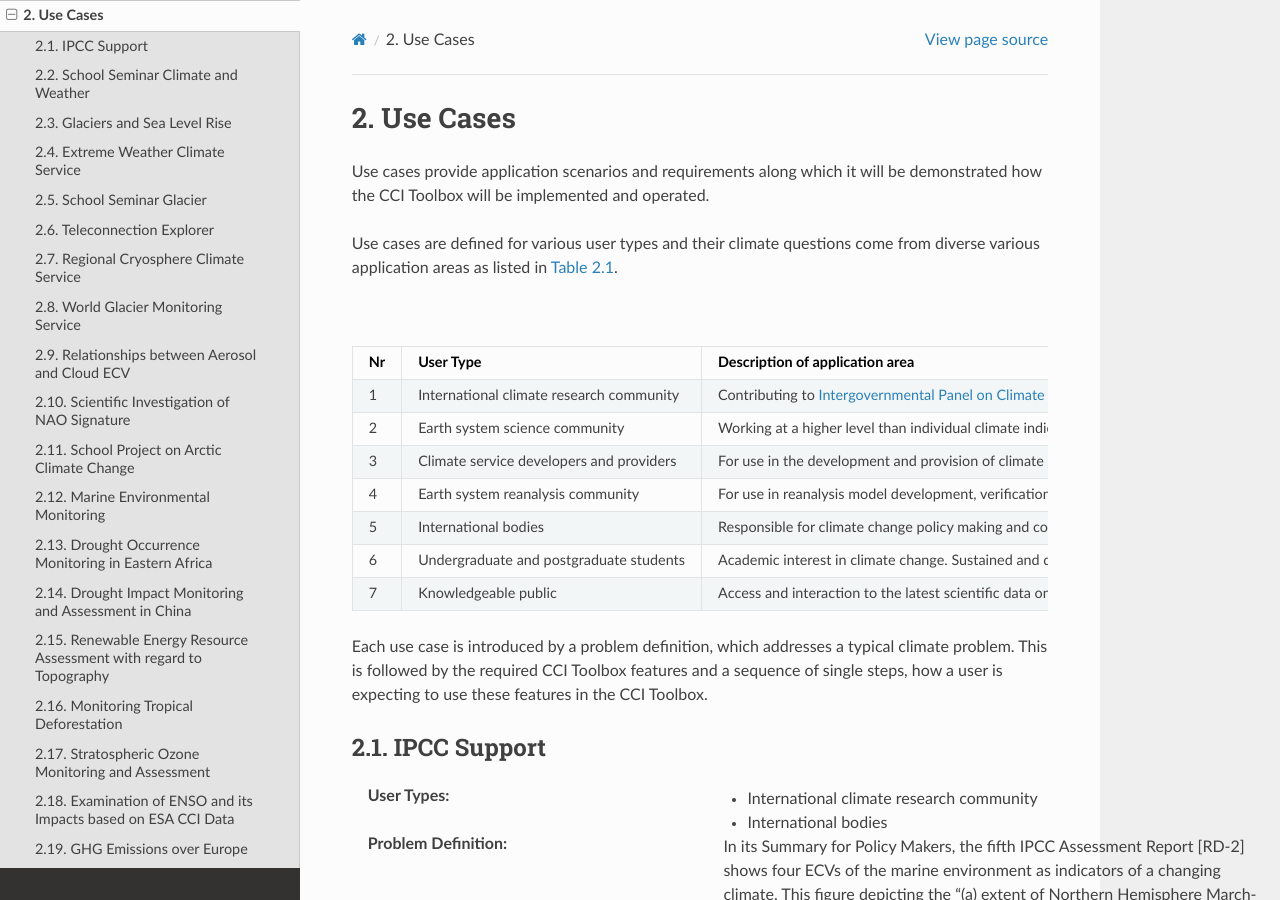
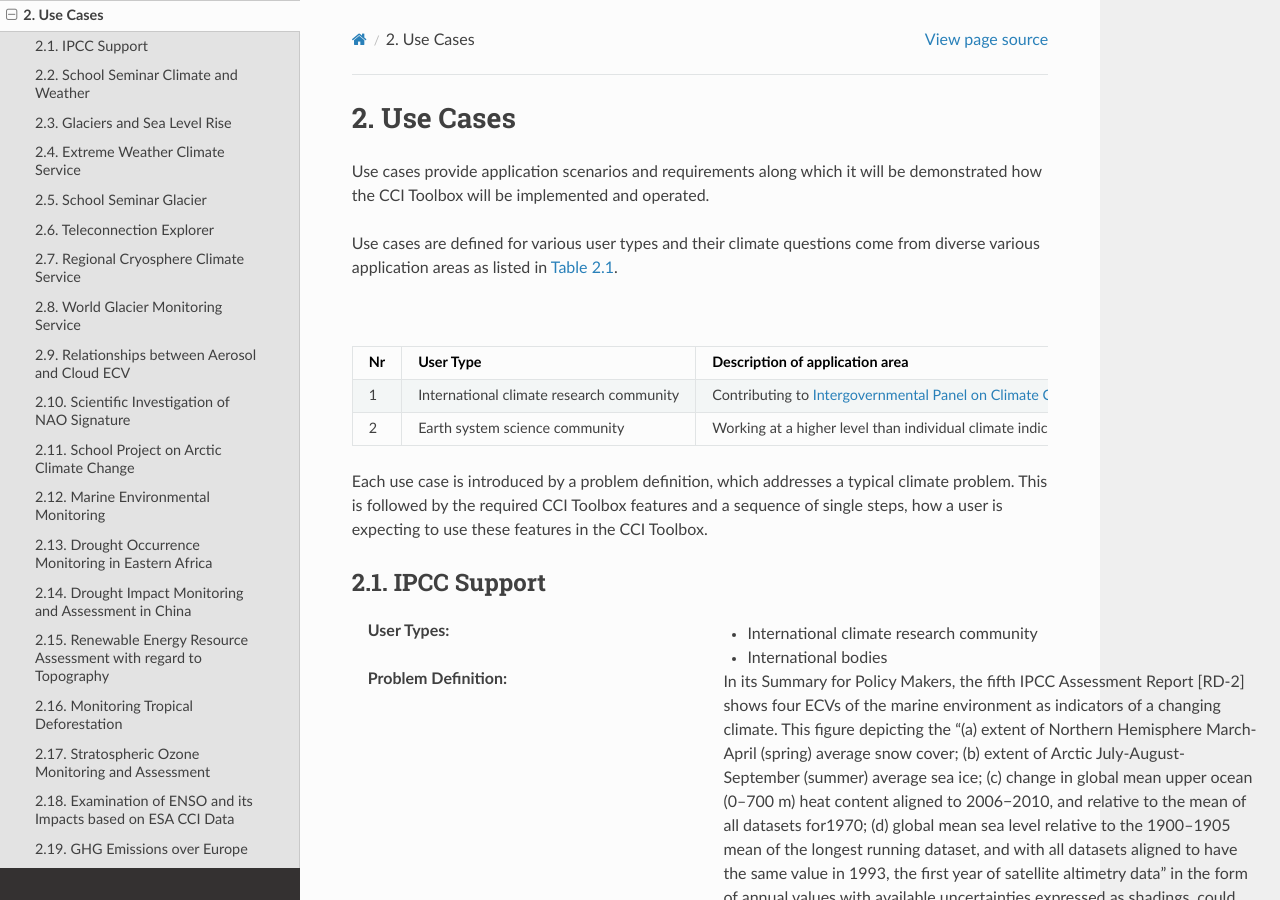
Before and after one commit to CCI-Tools/cate, a Sphinx documentation site: the page built from doc/source/use_cases.rst, in a window 1280 px wide and 900 px high. Built offline with Sphinx 7.4.7 and the Read the Docs theme 2.0.0, drawn with Linux system fonts in a browser that asks for light colours; pages that are not in the unit, such as notebooks, are missing from menus.

Commit message:
Update use_cases.rst

```diff
--- a/doc/source/use_cases.rst
+++ b/doc/source/use_cases.rst
@@ -18,17 +18,31 @@
 
 .. table:: User Types
 
-   ==== ============================================ ===============================
-   Nr   User Type                                    Description of application area
-   ==== ============================================ ===============================
-   1    International climate research community     Contributing to `Intergovernmental Panel on Climate Change`_ (IPCC) scientific assessments, including climate model development, verification and data-assimilation, and scientists performing research on climate change monitoring, detection, attribution and mitigation. This includes (but is not limited to) the `CCI Climate Modelling User Group`_ (CMUG) and the Climate Research Groups (CRG) within each CCI ECV project.
-   2    Earth system science community               Working at a higher level than individual climate indicators, interested in Earth processes, interactions and feedbacks involving a fusion of theory, observations and models to which ECVs can play a role. This community includes, but is not exclusive to, those interested in `WCRP Grand Science Challenges`_, climate system integrative approaches, major science themes, global change and socio-economic impact of climate change. Example potential users include the `International Geosphere-Biosphere Programme`_ (IGBP), dynamic global vegetation modellers, the `Coupled Model Intercomparison Project`_ (CMIP), and the `Coupled Carbon Cycle Climate Intercomparison Project`_ (C4MIP).
-   3    Climate service developers and providers	  For use in the development and provision of climate services. The provision of climate services is outside the scope of the CCI programme, nevertheless the Agency aims to proactively support parties involved in the development and provision of such services
-   4    Earth system reanalysis community            For use in reanalysis model development, verification and data-assimilation
-   5    International bodies                         Responsible for climate change policy making and coordination of climate change measurement, mitigation and adaptation efforts, including UNFCCC, CEOS, IPCC, and COP participants.
-   6    Undergraduate and postgraduate students      Academic interest in climate change. Sustained and dedicated actions to generate and disseminate a substantial volume of effective communication and educational materials on the specific subject of Earth Observation and Climate Change to a wider audience are required by the Agency. The CCI Toolbox shall support this endeavour.
-   7    Knowledgeable public                         Access and interaction to the latest scientific data on climate change.
-   ==== ============================================ ===============================
+   +----+-----------------------+---------------------------------------------------------------+
+   | Nr | User Type             | Description of application area                               |
+   +====+=======================+===============================================================+
+   | 1  | International climate | Contributing to `Intergovernmental Panel on Climate Change`_  |
+   |    | research community    | (IPCC) scientific assessments, including climate model        |
+   |    |                       | development, verification and data-assimilation, and          |
+   |    |                       | scientists performing research on climate change monitoring,  |
+   |    |                       | detection, attribution and mitigation. This includes (but is  |
+   |    |                       | not limited to) the `CCI Climate Modelling User Group`_       |
+   |    |                       | (CMUG) and the Climate Research Groups (CRG) within each CCI  |
+   |    |                       | ECV project.                                                  |
+   +----+-----------------------+---------------------------------------------------------------+
+   | 2  | Earth system science  | Working at a higher level than individual climate indicators, |
+   |    | community             | interested in Earth processes, interactions and feedbacks     |
+   |    |                       | involving a fusion of theory, observations and models to      |
+   |    |                       | which ECVs can play a role.                                   |
+   |    |                       | This community includes, but is not exclusive to, those       |
+   |    |                       | interested in`WCRP Grand ScienceChallenges`_, major science   |
+   |    |                       | themes, climate system integrative approaches, global change  |
+   |    |                       | and socio-economic impact of climate change.                  |
+   |    |                       | Example potential users include the vegetation modellers, the |
+   |    |                       | `Coupled Model Intercomparison Project`_ (CMIP), and the      |
+   |    |                       | `Coupled Carbon Cycle Climate Intercomparison Project`_       |
+   |    |                       | (C4MIP).                                                      |
+   +----+-----------------------+---------------------------------------------------------------+
 
 Each use case is introduced by a problem definition, which addresses a typical climate problem.
 This is followed by the required CCI Toolbox features and a sequence of single steps,
```
